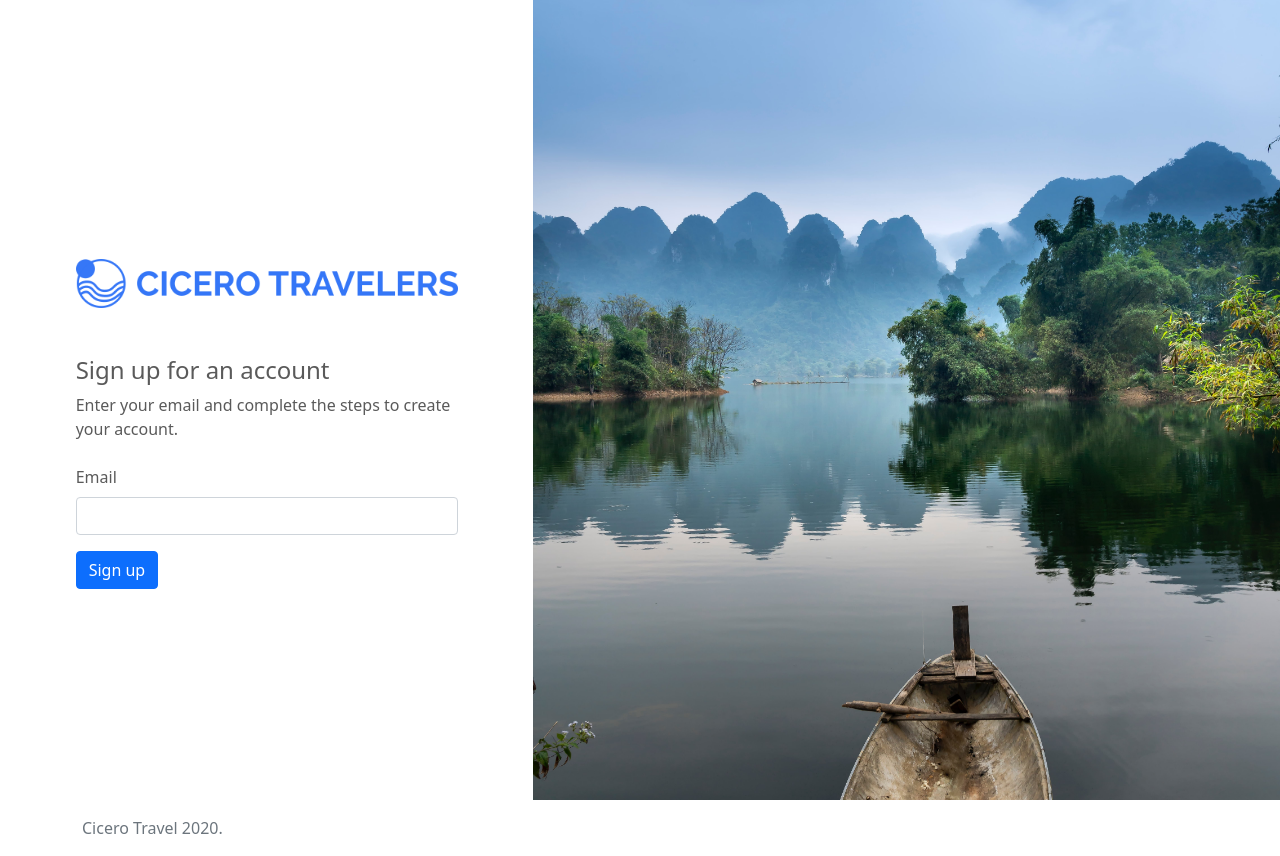
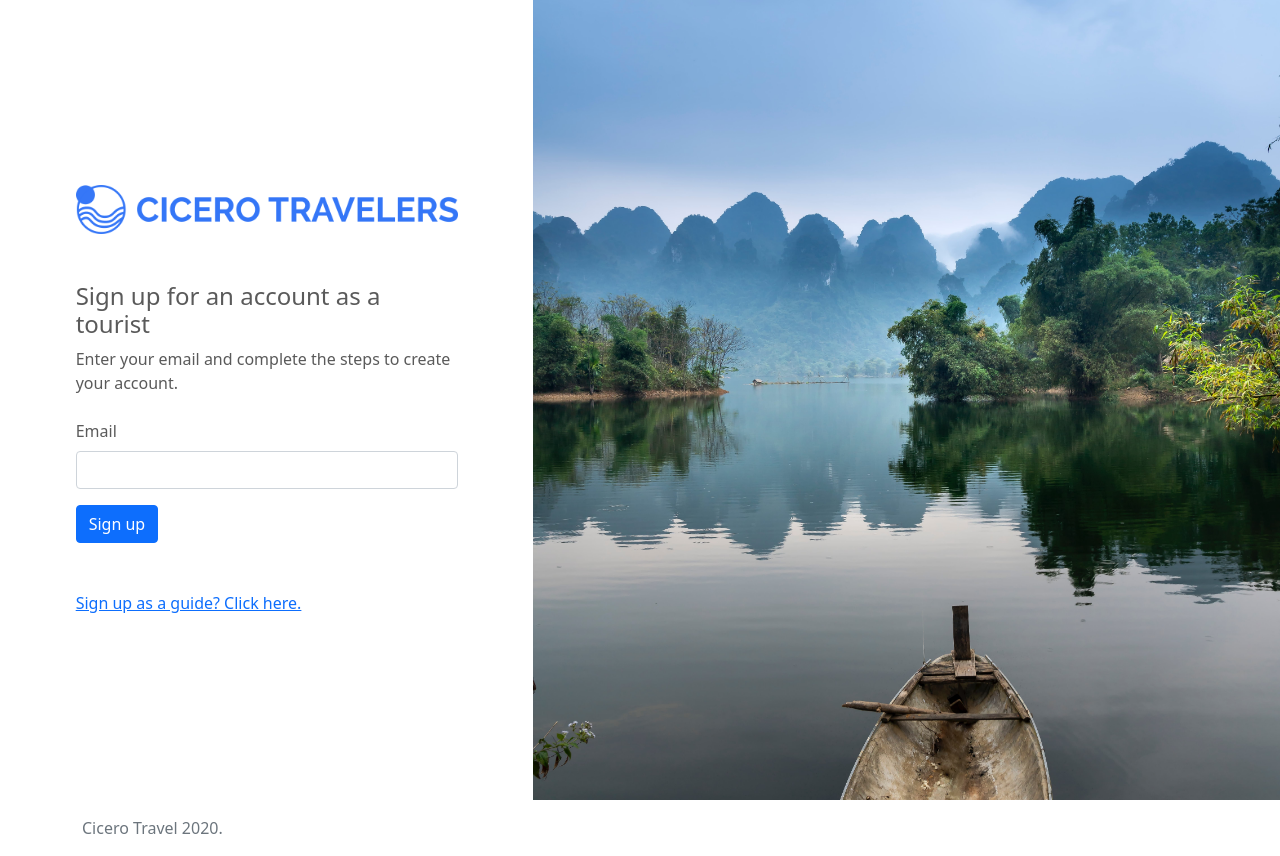
Before and after one commit to dagarciahen/lol, a Flask app: page /sign-up in a window 1280 px wide. Run offline with Flask 2, Linux system fonts and the light colour scheme; some libraries are stand-ins or nearby versions.

Commit message:
Actualizar requirements.txt y vistas

```diff
--- a/ciceropage/views/signup.py
+++ b/ciceropage/views/signup.py
@@ -18,8 +18,8 @@ def sign_up():
         return redirect(url_for('home.index'))
     form = SignUpForm()
     sent_token = False
+    user_type = request.args.get('account_type', 'tourist')
     if request.method == 'POST' and form.validate_on_submit():
-        user_type = request.args.get('account_type', 'tourist')
         user_type = user_type if user_type in ['tourist', 'guide'] else 'tourist'
         email = request.form.get('email', None)
         if email:
@@ -33,7 +33,7 @@ def sign_up():
             msg.html = render_template('mail.html', url_token=url_token)
             mail.send(msg)
             sent_token = verification_token is not None
-    return render_template('pages/sign_up/sign-up.html', form=form, sent=sent_token)
+    return render_template('pages/sign_up/sign-up.html', form=form, sent=sent_token, account_type=user_type)
 
 
 @signup.route('/verify/<verification_token>', methods=['GET'])
--- a/ciceropage/views/tours.py
+++ b/ciceropage/views/tours.py
@@ -217,7 +217,7 @@ def search():
             Tour.title.ilike('%{}%'.format(q)),
             Tour.city.ilike('%{}%'.format(q)),
             Tour.description.ilike('%{}%'.format(q)),
-            Country.name.ilike('%{}%'.format(q))
+            Country.name.ilike('%{}%'.format(q))  # fix this
         )).paginate(
             page=page, per_page=ROWS_PER_PAGE
         )
--- a/requirements.txt
+++ b/requirements.txt
@@ -1,6 +1,7 @@
 alembic==1.4.3
 bcrypt==3.1.4
 bidict==0.21.2
+blinker==1.4
 certifi==2018.1.18
 click==6.7
 dnspython==2.0.0
@@ -8,7 +9,7 @@ email-validator==1.1.2
 Flask==1.1.0
 Flask-Bcrypt==0.7.1
 Flask-Login==0.4.1
-Flask-Mail==0.9.1
+Flask-Mail==0.9.0
 Flask-Migrate==2.5.3
 Flask-Moment==0.11.0
 Flask-SocketIO==4.3.2
--- a/templates/pages/sign_up/sign-up.html
+++ b/templates/pages/sign_up/sign-up.html
@@ -22,7 +22,7 @@
                     </div>
                     {% endif %}
                     <div class="mb-4">
-                        <h1 class="h4">Sign up for an account</h1>
+                        <h1 class="h4">Sign up for an account as a {% if account_type == 'guide' %}guide{%else%}tourist{% endif %}</h1>
                         <p>Enter your email and complete the steps to create your account.</p>
                     </div>
                     {% with messages = get_flashed_messages() %}
@@ -44,6 +44,9 @@
                         {% endfor %}
                     </div>
                     {{ form.submit(class_="btn btn-primary") }}
+                    <div class="my-5">
+                        <a href="{{ url_for('signup.sign_up', account_type='guide') }}">Sign up as a guide? Click here.</a>
+                    </div>
                 </form>
             </div>
         </div>
```
Also changed, not shown: data.sqlite.
